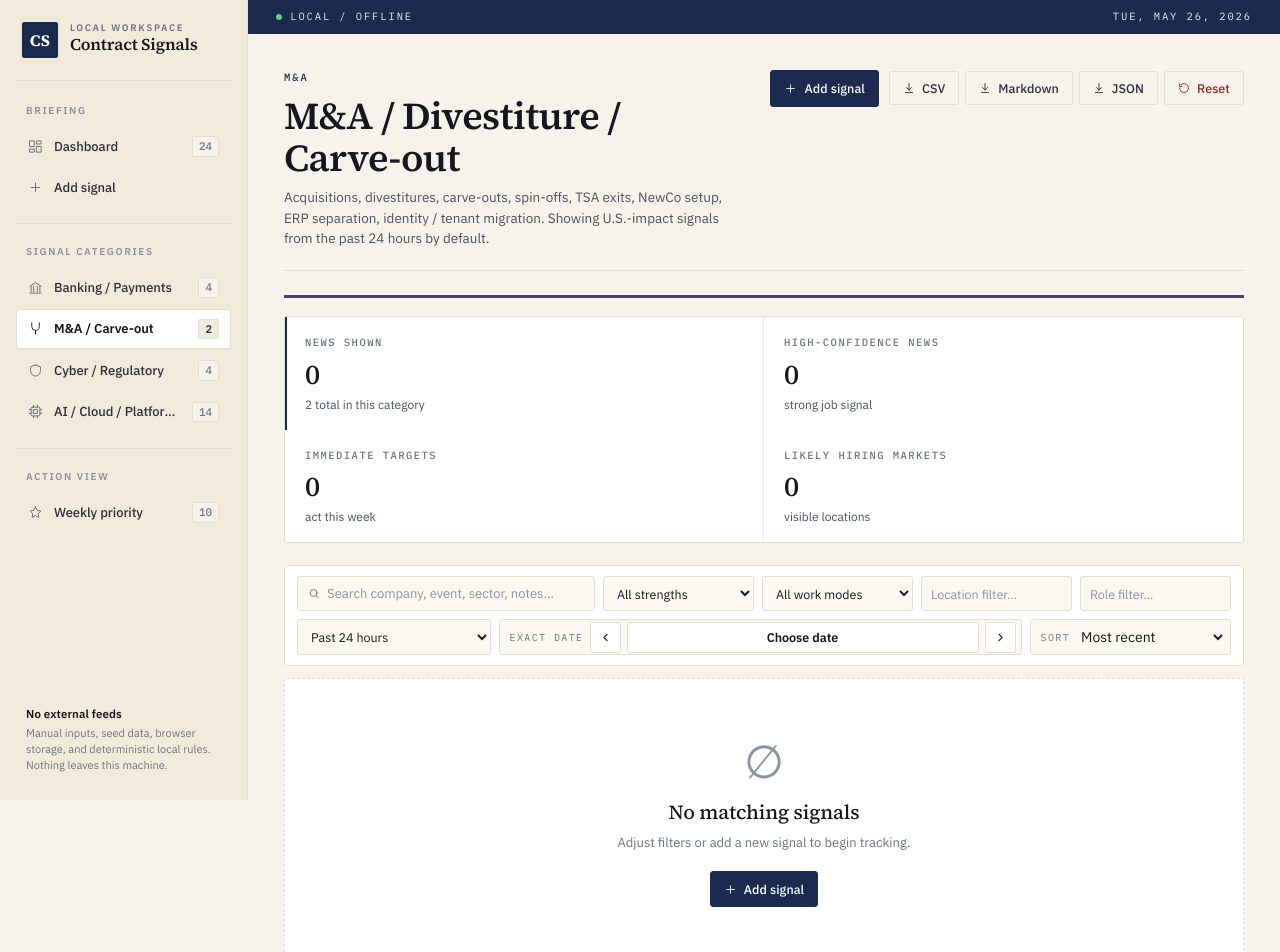
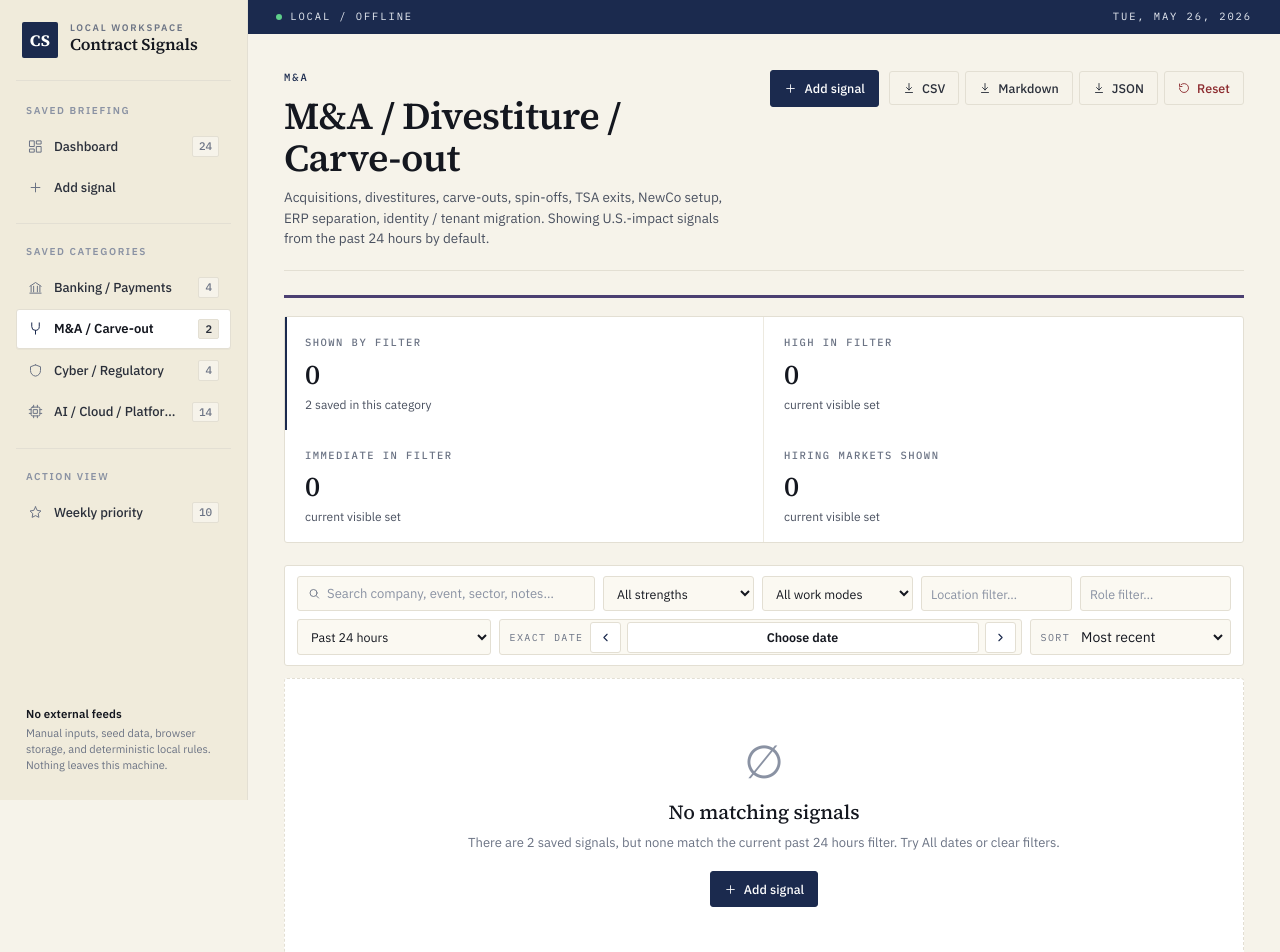
Before and after one commit to venkata-dora/contract-job-signal-dashboard, a Next.js app: page /ma in a window 1280 px wide. Shown: the top 952 px of the page. Built offline with nearby package versions, Linux system fonts and the light colour scheme.

Commit message:
Clarify saved versus filtered counts

```diff
--- a/components/AppShell.tsx
+++ b/components/AppShell.tsx
@@ -78,7 +78,7 @@ export function AppShell({ children }: { children: React.ReactNode }) {
           </div>
         </div>
 
-        <div className="nav-section-label">Briefing</div>
+        <div className="nav-section-label">Saved briefing</div>
         <nav className="nav">
           <Link href="/" className={pathname === "/" ? "active" : ""}>
             <span className="nav-ic">
@@ -101,7 +101,7 @@ export function AppShell({ children }: { children: React.ReactNode }) {
         </nav>
 
         <div className="nav-sep" />
-        <div className="nav-section-label">Signal categories</div>
+        <div className="nav-section-label">Saved categories</div>
         <nav className="nav">
           {CAT_ROUTES.map(({ href, label, icon }) => (
             <Link key={href} href={href} className={pathname === href ? "active" : ""}>
--- a/components/DashboardPage.tsx
+++ b/components/DashboardPage.tsx
@@ -41,6 +41,19 @@ const ResetIcon = () => (
     <path d="M3 12a9 9 0 1 0 3-6.7"/><path d="M3 4v5h5"/>
   </svg>
 );
+
+function dateRangeLabel(range: SignalFilters["dateRange"]) {
+  const labels: Record<SignalFilters["dateRange"], string> = {
+    "24h": "past 24 hours",
+    "48h": "last 48 hours",
+    week1: "past week",
+    week2: "2nd week back",
+    week3: "3rd week back",
+    week4: "4th week back",
+    All: "all dates"
+  };
+  return labels[range];
+}
 
 export function DashboardPage({ category, weekly = false }: { category?: SignalCategory; weekly?: boolean }) {
   const { signals, isReady, deleteSignal, updateSignal, reset } = useSignals();
@@ -93,21 +106,21 @@ export function DashboardPage({ category, weekly = false }: { category?: SignalC
   }
 
   const weeklyKpis = weekly ? [
-    { label: "News shown", value: list.length, sub: `${scoped.length} total weekly targets` },
+    { label: "Shown by filter", value: list.length, sub: `${scoped.length} saved weekly targets` },
     { label: "Immediate targets", value: visibleCritical, sub: "act this week" },
     { label: "Strong targets", value: list.filter(s => deriveTier(s.signalStrength, s.eventDate) === "STRONG").length, sub: "apply this week" },
     { label: "Watchlist", value: list.filter(s => ["WATCH","LOW"].includes(deriveTier(s.signalStrength, s.eventDate))).length, sub: "track for movement" }
   ] : null;
 
   const catKpis = category ? [
-    { label: "News shown", value: list.length, sub: `${scoped.length} total in this category` },
-    { label: "High-confidence news", value: visibleHigh, sub: "strong job signal" },
-    { label: "Immediate targets", value: visibleCritical, sub: "act this week" },
-    { label: "Likely hiring markets", value: new Set(list.flatMap(s => s.likelyJobLocations)).size, sub: "visible locations" }
+    { label: "Shown by filter", value: list.length, sub: `${scoped.length} saved in this category` },
+    { label: "High in filter", value: visibleHigh, sub: "current visible set" },
+    { label: "Immediate in filter", value: visibleCritical, sub: "current visible set" },
+    { label: "Hiring markets shown", value: new Set(list.flatMap(s => getUsJobLocations(s))).size, sub: "current visible set" }
   ] : null;
 
   const mainKpis = [
-    { label: "News shown", value: list.length, sub: `${scoped.length} total stored signals` },
+    { label: "Shown by filter", value: list.length, sub: `${scoped.length} saved signals total` },
     { label: "Immediate targets", value: visibleCritical, sub: "act this week" },
     { label: "Top location", value: topLoc[0] as string, sub: `${topLoc[1]} matching signals` },
     { label: "Top software role", value: topRole[0] as string, sub: `${topRole[1]} matching signals` }
@@ -162,7 +175,11 @@ export function DashboardPage({ category, weekly = false }: { category?: SignalC
                 <div className="empty">
                   <div className="empty-mark">∅</div>
                   <h3>No matching signals</h3>
-                  <p>Adjust filters or add a new signal to begin tracking.</p>
+                  <p>
+                    {scoped.length > 0
+                      ? `There are ${scoped.length} saved signal${scoped.length === 1 ? "" : "s"}, but none match the current ${dateRangeLabel(filters.dateRange)} filter. Try All dates or clear filters.`
+                      : "Adjust filters or add a new signal to begin tracking."}
+                  </p>
                   <Link href="/add-signal" className="btn primary"><PlusIcon /> Add signal</Link>
                 </div>
               ) : (
```
